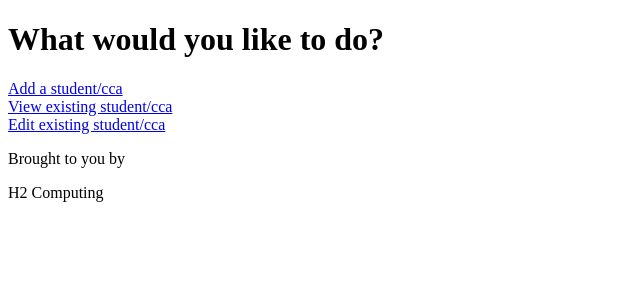
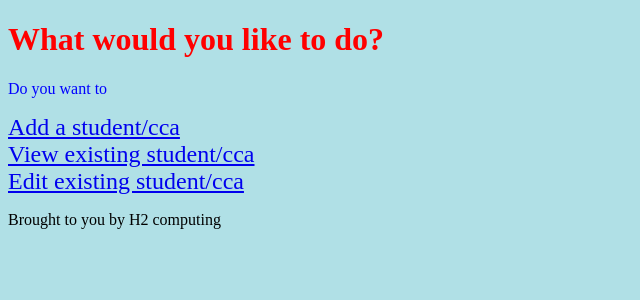
Before and after one commit to KanOnnKit/TOKCapstoneProject, a Python web app: template templates/index.html in a window 1280 px wide. Shown: the top 300 px of the page, without its empty margins (0-640 px from the left). Run offline with Jinja, Linux system fonts and the light colour scheme; the template is opened without the code that fills it, so the values that code supplies are empty.

```diff
--- a/templates/index.html
+++ b/templates/index.html
@@ -1,23 +1,32 @@
 <!DOCTYPE html>
 <html>
 <head>
-    <link rel="stylesheet" href="webapp.css">
     <title>NYJC CCA Manager</title>
     <style>
-        body {background-color: powerderblue;}
-        h1 {colour: red;}
-        p {colour: blue;}
+        .options{
+            font-size: 150%
+        }
+        body {background-color: powderblue;}
+        h1 {color: red;}
+        p {color: blue;}
     </style>
 </head>
 
 <body>
     <h1>What would you like to do?</h1>
+    <p>Do you want to <br />
+    <div class='options'>
     <a href="/add">Add a student/cca</a><br />
-        <a href="/view">View existing student/cca</a><br />
-        <a href="/edit">Edit existing student/cca</a><br />
+    <a href="/view">View existing student/cca</a><br />
+    <a href="/edit">Edit existing student/cca</a><br />
+    </div>
+    </p>
 
-<p class='brought2u'>Brought to you by</p>
-<p>H2 Computing</p>
+
+<div id='brought2u'>
+Brought to you by
+    H2 computing
+</div>
 
 </body>
 </html>
```
Also changed, not shown: templates/add.html (+21 -2 lines).
